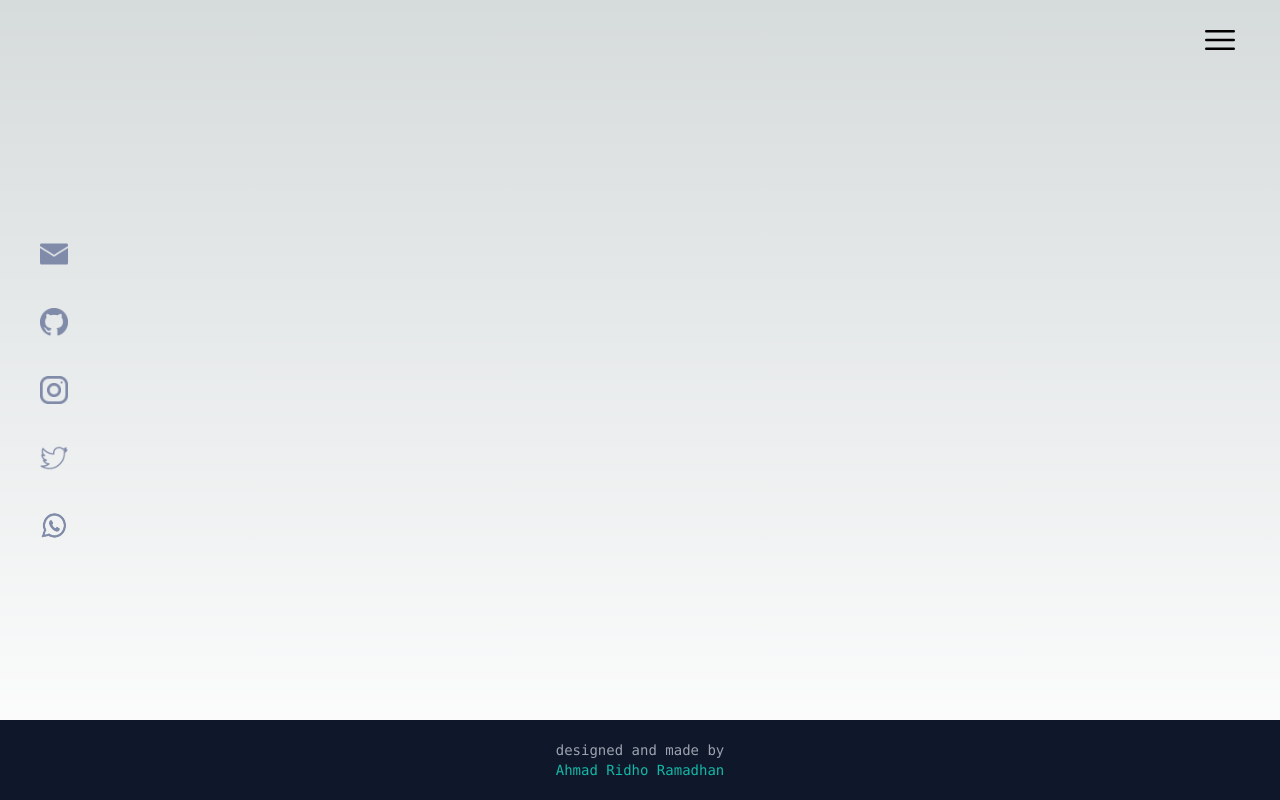
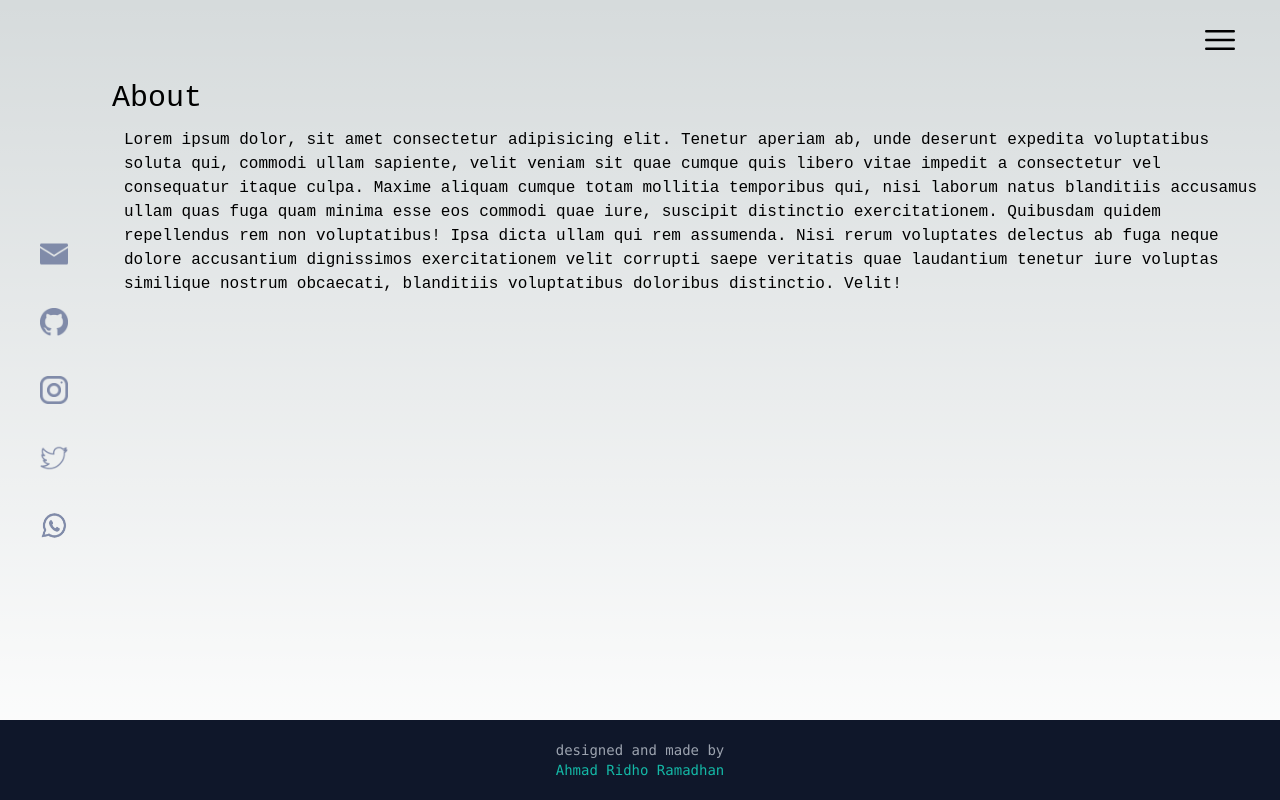
Before and after one commit to ahmadridhoramadhan/ahmadridhoramadhan.github.io, a Next.js app: page /about in a window 1280 px wide. Built offline with nearby package versions, Linux system fonts and the light colour scheme.

Commit message:
modified:   app/about/page.tsx

```diff
--- a/app/about/page.tsx
+++ b/app/about/page.tsx
@@ -1,7 +1,8 @@
 export default function About() {
     return (
-        <main className="flex-auto">
-
+        <main className="flex-auto pt-16 px-3 md:pl-28 md:pt-20">
+            <h1 className="text-3xl mb-3">About</h1>
+            <p className="break-words pl-3">Lorem ipsum dolor, sit amet consectetur adipisicing elit. Tenetur aperiam ab, unde deserunt expedita voluptatibus soluta qui, commodi ullam sapiente, velit veniam sit quae cumque quis libero vitae impedit a consectetur vel consequatur itaque culpa. Maxime aliquam cumque totam mollitia temporibus qui, nisi laborum natus blanditiis accusamus ullam quas fuga quam minima esse eos commodi quae iure, suscipit distinctio exercitationem. Quibusdam quidem repellendus rem non voluptatibus! Ipsa dicta ullam qui rem assumenda. Nisi rerum voluptates delectus ab fuga neque dolore accusantium dignissimos exercitationem velit corrupti saepe veritatis quae laudantium tenetur iure voluptas similique nostrum obcaecati, blanditiis voluptatibus doloribus distinctio. Velit!</p>
         </main>
     )
 }
```
